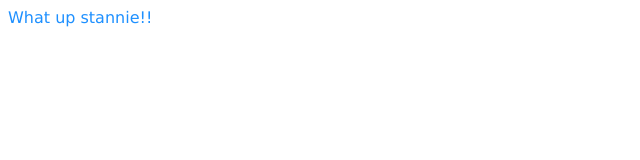
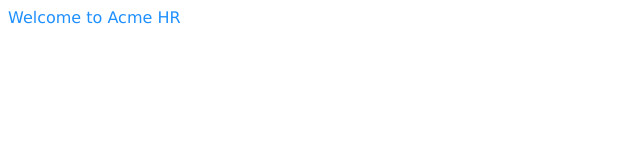
Before and after one commit to ericpkatz/the-acme-hr-app, a website: page index.html in a window 1280 px wide. Shown: the full height of the page, 0-640 px from the left. Drawn offline with Linux system fonts and the light colour scheme.

Commit message:
tests pass

```diff
--- a/index.html
+++ b/index.html
@@ -10,7 +10,7 @@
   </head>
   <body>
     <div>
-      What up stannie!!
+      Welcome to Acme HR
     </div>
   </body>
 </html>
```
